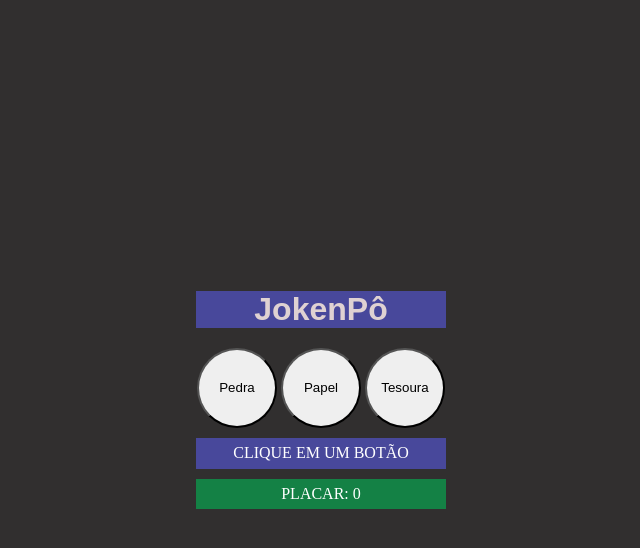
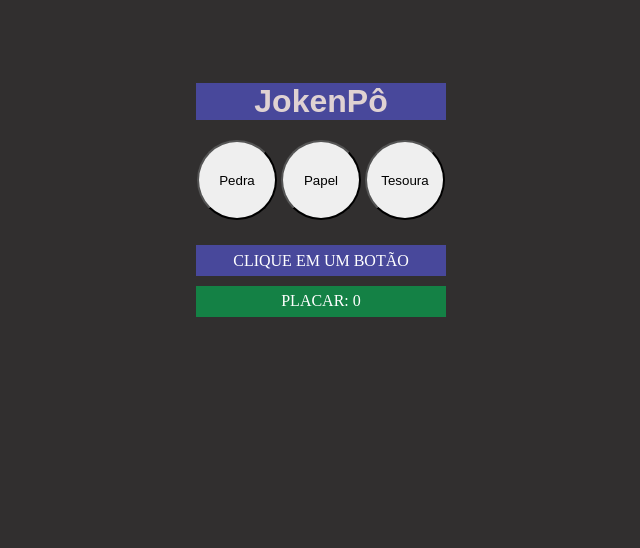
Before and after one commit to marcosfranrib/projeto_jokenpo, a plain HTML site: page index.html in a window 1280 px wide. Shown: the whole page, without its empty margins (319-959 px from the left). Drawn offline with Linux system fonts and the light colour scheme.

Commit message:
Update style.css

```diff
--- a/style.css
+++ b/style.css
@@ -23,8 +23,12 @@ h1{
     flex-direction: column;
     justify-content: center;
     align-items: center;
-    height: 100vh;
+    height: 400px;
 
+}
+
+#container-botoes{
+    margin-bottom: 15px;
 }
 
 input[type="button"]{
```
